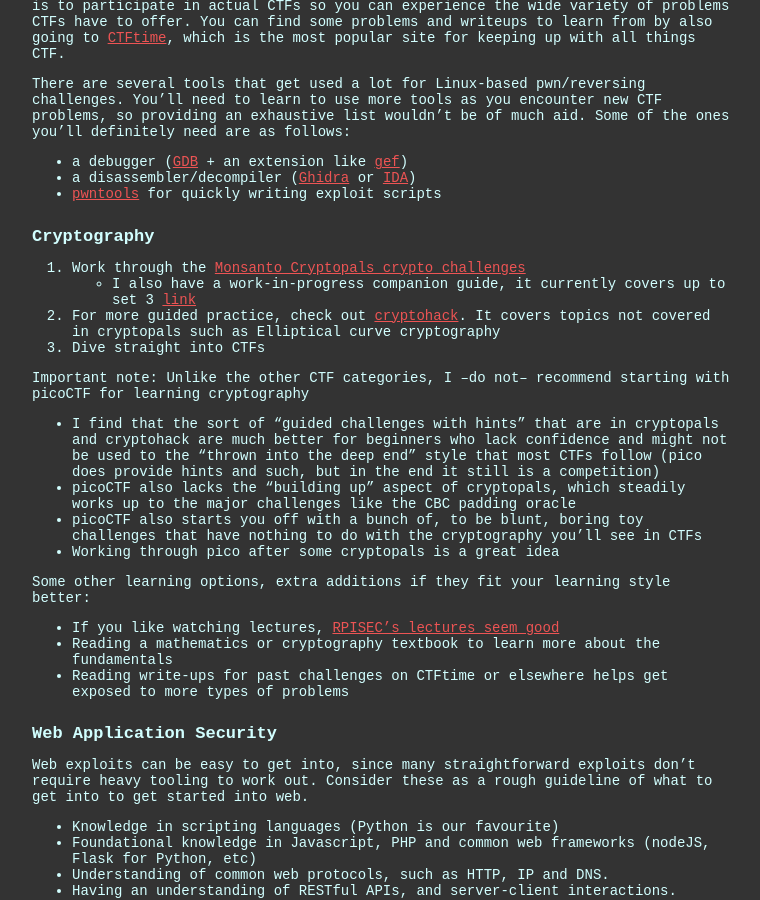
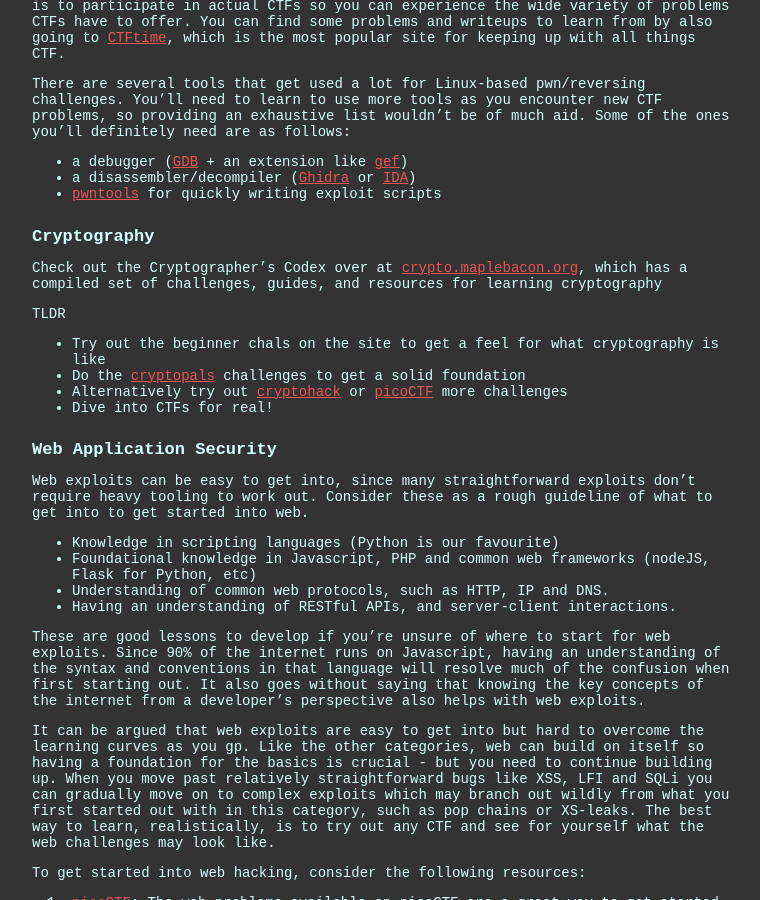
Before and after one commit to ubcctf/ubcctf.github.io, a Jekyll site: the page built from getting_started.md, in a window 1280 px wide and 900 px high, scrolled down 947 px. Shown: the whole window, without its empty margins (258-1018 px from the left). Built offline with Jekyll 4.4.1, drawn with Linux system fonts in a browser that asks for light colours; nearby versions of some CDN libraries; some web fonts are replaced.

Commit message:
Update crypto getting started (#96)

```diff
--- a/getting_started.md
+++ b/getting_started.md
@@ -31,21 +31,13 @@
 
 ## Cryptography
 
-1. Work through the [Monsanto Cryptopals crypto challenges](https://cryptopals.com/)
-   - I also have a work-in-progress companion guide, it currently covers up to set 3 [link](https://ubcctf.github.io/2021/01/cryptopals-companion/)
-2. For more guided practice, check out [cryptohack](https://cryptohack.org/). It covers topics not covered in cryptopals such as Elliptical curve cryptography
-2. Dive straight into CTFs
+Check out the Cryptographer's Codex over at [crypto.maplebacon.org](crypto.maplebacon.org), which has a compiled set of challenges, guides, and resources for learning cryptography
 
-Important note: Unlike the other CTF categories, I --do not-- recommend starting with picoCTF for learning cryptography
-   - I find that the sort of “guided challenges with hints” that are in cryptopals and cryptohack are much better for beginners who lack confidence and might not be used to the “thrown into the deep end” style that most CTFs follow (pico does provide hints and such, but in the end it still is a competition)
-   - picoCTF also lacks the “building up” aspect of cryptopals, which steadily works up to the major challenges like the CBC padding oracle
-   - picoCTF also starts you off with a bunch of, to be blunt, boring toy challenges that have nothing to do with the cryptography you’ll see in CTFs
-   - Working through pico after some cryptopals is a great idea
-
-Some other learning options, extra additions if they fit your learning style better:
-- If you like watching lectures, [RPISEC’s lectures seem good](https://www.youtube.com/c/RPISEC_talks/videos)
-- Reading a mathematics or cryptography textbook to learn more about the fundamentals
-- Reading write-ups for past challenges on CTFtime or elsewhere helps get exposed to more types of problems
+TLDR
+- Try out the beginner chals on the site to get a feel for what cryptography is like
+- Do the [cryptopals](https://cryptopals.com/) challenges to get a solid foundation
+- Alternatively try out [cryptohack](https://cryptohack.org/) or [picoCTF](https://picoctf.org/) more challenges
+- Dive into CTFs for real!
 
 ## Web Application Security
 
```
Also changed, not shown: _authors/rctcwyvrn.md (+4 -3 lines).
